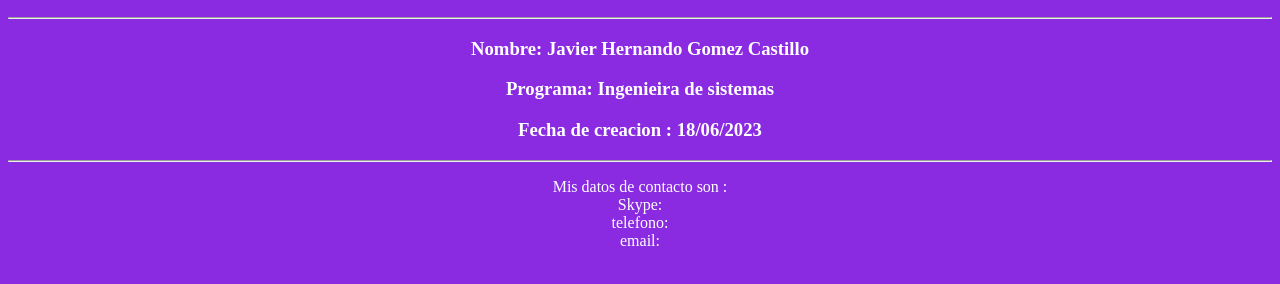
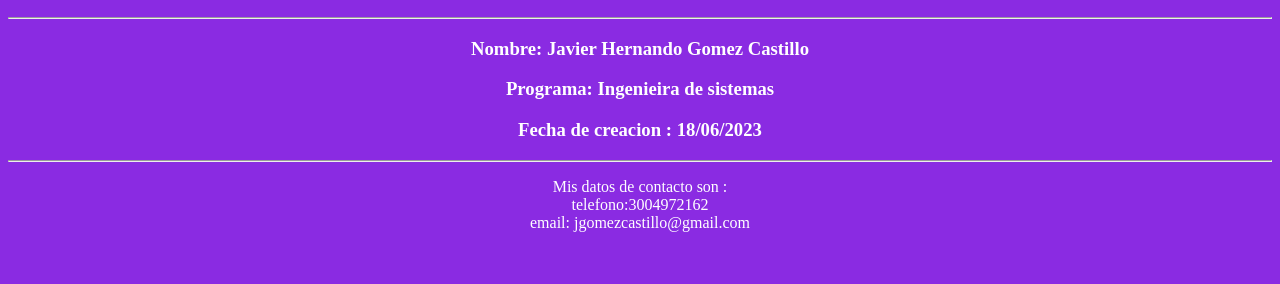
Before and after one commit to jago12345/DSW-JavierGomez-1393, a plain HTML site: page index.html in a window 1280 px wide. Shown: the part 110-394 px from the top of the page. Drawn offline with Linux system fonts and the light colour scheme.

Commit message:
actualizacion
datos

```diff
--- a/index.html
+++ b/index.html
@@ -22,9 +22,8 @@
     <h3>Fecha de creacion : 18/06/2023</h3>
     <hr>
     <p>Mis datos de contacto son :<br>
-        Skype: <br>
-        telefono:<br>
-        email:<br>
+        telefono:3004972162<br>
+        email: jgomezcastillo@gmail.com<br>
     </p>
 </body>
 </html>
```
